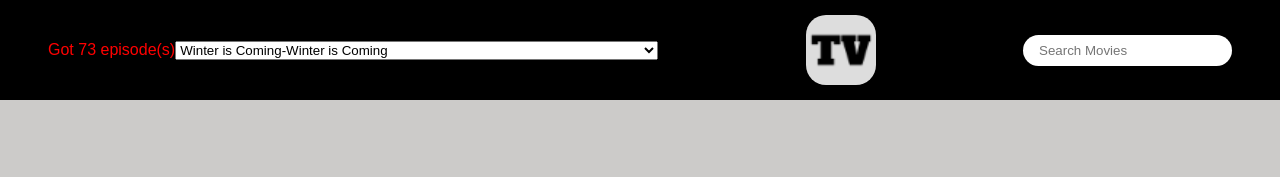
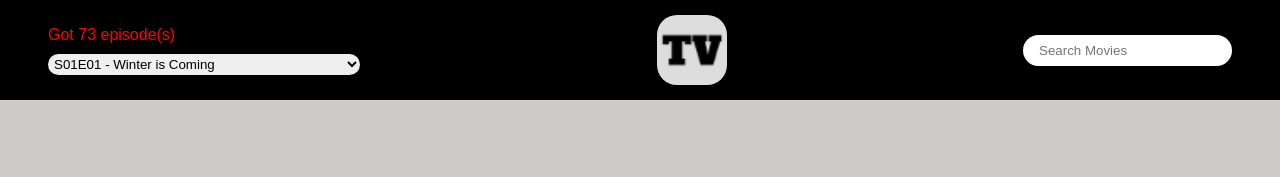
Before and after one commit to Sharm-Dev/tv-show-dom-project, a plain HTML site: page index.html in a window 1280 px wide. Shown: the top 177 px of the page. Drawn offline with Linux system fonts and the light colour scheme.

Commit message:
Further updates to dropdown box

```diff
--- a/script.js
+++ b/script.js
@@ -1,5 +1,6 @@
 const contentEl = document.getElementById('content');
 const headerEl = document.getElementById("headerBar");
+const selectEl = document.createElement('select');
 const allEpisodes = getAllEpisodes();
 
 
@@ -7,7 +8,6 @@ const allEpisodes = getAllEpisodes();
 function setup() {
   contentEl.innerHTML = '';
   makePageCardForEpisodes(allEpisodes);
-  // dropdownMenu(allEpisodes);
   dropdownMenu(allEpisodes);
 }
 
@@ -32,7 +32,6 @@ function makePageCardForEpisodes(episodeList){
       movieEpisodesNumber = `0${movieEpisodesNumber}`
     }
     const episodeCode = `S0${movieSeasonNumber}E${movieEpisodesNumber}`;
-
     movieEl.innerHTML=
     `<div id="movieCard">
     <button><a href="${movieUrl}" target="_blank">
@@ -48,19 +47,29 @@ function makePageCardForEpisodes(episodeList){
     contentEl.appendChild(movieEl);
   });
   showEpisodes(episodeList)
+
 }
 
 /*---------------------------------Dropdown Menu----------------------------------*/
 
 
-/*----Function with Map Function for Search bar----*/
+/*----Function with Map Function for Dropdown Menu----*/
 function dropdownMenu(episodeList){
-  const selectEl = document.createElement('select');
-  const options = episodeList.map(movie => `<option value="${movie.name}">${movie.name}-${movie.name}</option>`);
-  selectEl.innerHTML = options.join('');
-  console.log(selectEl);
-  document.getElementById('root').appendChild(selectEl);
-}
+  selectEl.innerHTML = '';
+  let options =  episodeList.map((movie) => {
+  let dropdownNumber = movie.number;
+  let dropdownSeason = movie.season;
+    if(dropdownNumber < 10){
+      dropdownNumber = `0${dropdownNumber}`
+    }
+  const dropdownEpisodeCode = `S0${dropdownSeason}E${dropdownNumber}`;
+    return`<option value="${movie.name}">${dropdownEpisodeCode} - ${movie.name}</option>`;
+  });
+selectEl.innerHTML =options.join('')
+document.getElementById('root').appendChild(selectEl);
+};
+
+
 
 /*-----------------------------------------Search Bar------------------------------*/
 
--- a/style.css
+++ b/style.css
@@ -39,6 +39,16 @@ form{
   color: red;
   align-self: center;
   margin-left: 3rem;
+}
+select{
+  display: block;
+  margin-top: 10px;
+  padding: 2px;
+  border-radius: 1rem;
+  border: none;
+}
+select:focus{
+  outline: none;
 }
 
 #content {
```
